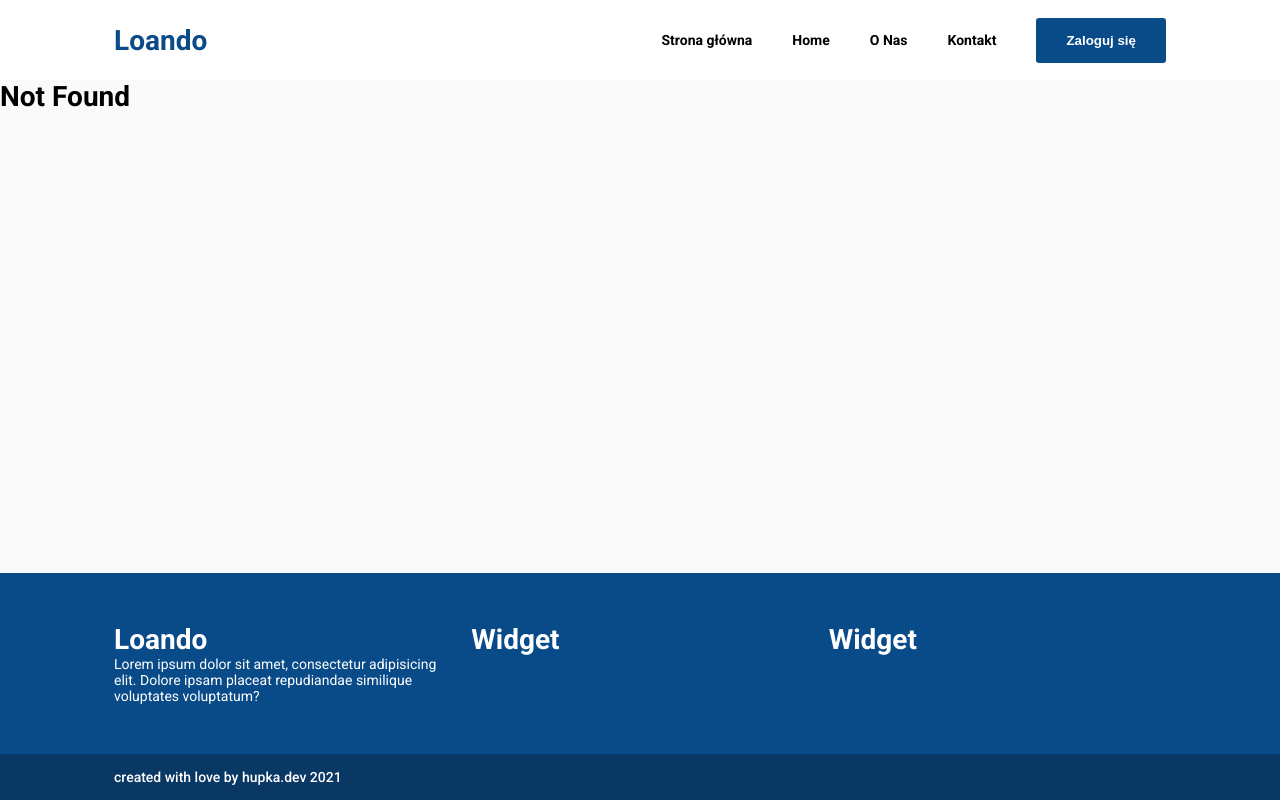
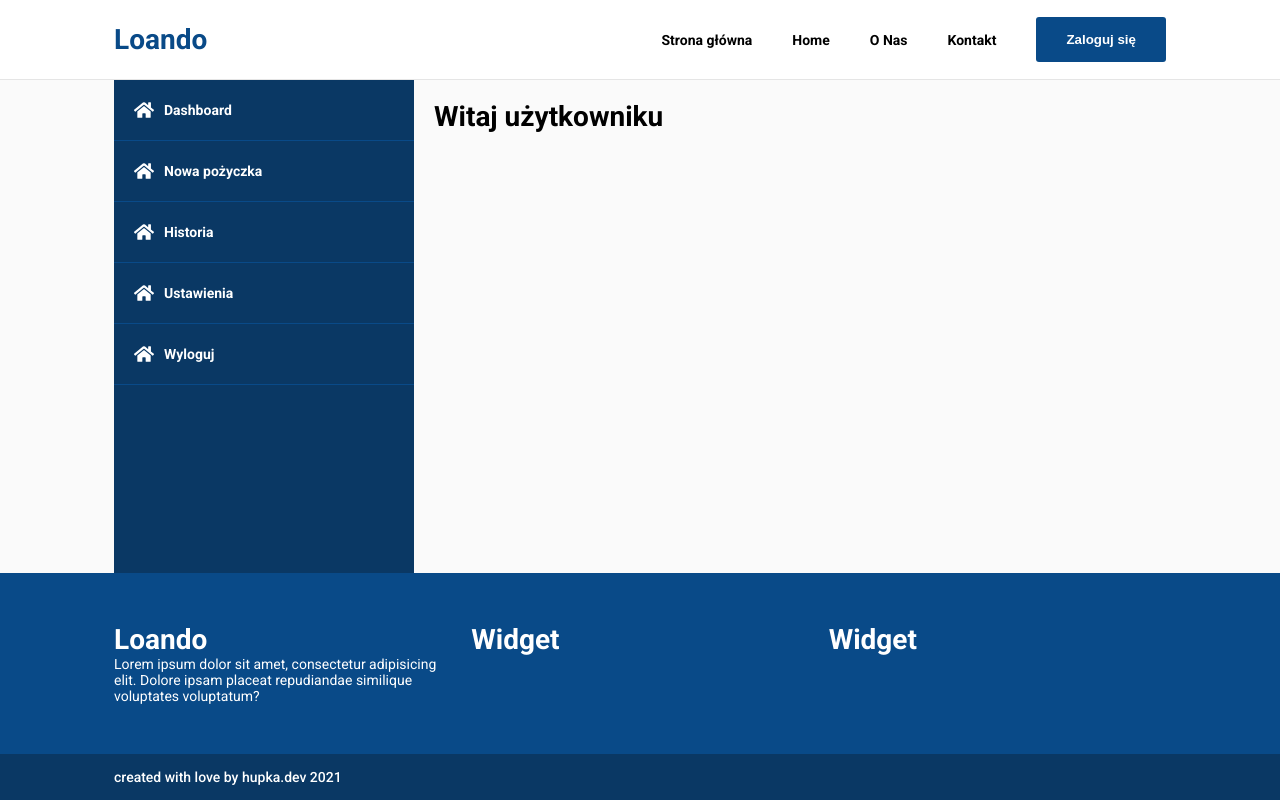
Before and after one commit to arminhupka/loando, a React (Create React App) app: page /konto in a window 1280 px wide. Built offline with nearby package versions, Linux system fonts and the light colour scheme.

Commit message:
- style changes in AccountLayout.js - style changes in Header.js - style changes in Sidebar.js - added new Views

```diff
--- a/src/App.js
+++ b/src/App.js
@@ -9,6 +9,8 @@ import HomeView from './views/HomeView';
 import LoginView from './views/LoginView';
 import RegisterView from './views/RegisterView';
 import ContactView from './views/ContactView';
+import UserProfileView from './views/UserProfileView';
+import UserSettingsView from './views/UserSettingsView';
 import NotFoundView from './views/NotFoundView';
 
 const App = () => (
@@ -25,6 +27,8 @@ const App = () => (
         <Route exact path='/zaloguj' component={LoginView} />
         <Route exact path='/rejestracja' component={RegisterView} />
         <Route exact path='/kontakt' component={ContactView} />
+        <Route exact path='/konto' component={UserProfileView} />
+        <Route exact path='/konto/ustawienia' component={UserSettingsView} />
         <Route exact path='*' component={NotFoundView} />
       </Switch>
     </BrowserRouter>
--- a/src/components/Header/Header.js
+++ b/src/components/Header/Header.js
@@ -17,6 +17,7 @@ const StyledButton = styled.button``;
 const StyledHeader = styled.header`
   height: 8rem;
   background: #fff;
+  border-bottom: 0.1rem solid ${({ theme }) => theme.gray};
 
   ${Container} {
     height: 100%;
--- a/src/components/Header/Nav/Nav.js
+++ b/src/components/Header/Nav/Nav.js
@@ -71,10 +71,39 @@ const StyledItem = styled.li`
       width: 100%;
       height: 0.5rem;
       left: 0;
-      bottom: 0;
+      bottom: -0.1rem;
       display: block;
       background: ${({ theme }) => theme.primaryDark};
     }
+  }
+`;
+
+const StyledAvatar = styled.div`
+  width: 7rem;
+  height: 7rem;
+  margin-right: 1rem;
+  background: ${({ theme }) => theme.primary};
+  border-radius: 50%;
+`;
+
+const InfoWrapper = styled.div`
+  flex: 1 auto;
+  display: flex;
+  flex-direction: column;
+`;
+
+const LoginItem = styled.li`
+  padding: 2rem;
+  display: flex;
+  align-items: center;
+  border-bottom: 0.1rem solid ${({ theme }) => theme.gray};
+
+  span {
+    display: block;
+  }
+
+  @media screen and ${devices.lg} {
+    display: none;
   }
 `;
 
@@ -105,6 +134,15 @@ const Nav = ({ isOpen, onToggle }) => (
   <>
     <StyledNav isOpen={isOpen}>
       <StyledList>
+        <LoginItem>
+          <StyledAvatar />
+          <InfoWrapper>
+            <span>Witaj, nieznajomy</span>
+            <Link to='/zaloguj'>
+              <span>Zaloguj się</span>
+            </Link>
+          </InfoWrapper>
+        </LoginItem>
         <StyledItem>
           <Link to='/'>Strona główna</Link>
         </StyledItem>
--- a/src/components/LoanCalc/LoanCalc.js
+++ b/src/components/LoanCalc/LoanCalc.js
@@ -9,7 +9,6 @@ import Button from '../Elements/Button/Button';
 // Styled Components
 const CalcWrapper = styled.div`
   width: 100%;
-  padding: 2rem;
   display: flex;
   flex-direction: column;
   background: ${({ theme }) => theme.primary};
@@ -29,6 +28,18 @@ const CalcWrapper = styled.div`
 
 const StyledRange = styled.input`
   width: 100%;
+`;
+
+const TopWrapper = styled.div`
+  padding: 2rem;
+  display: flex;
+  flex-direction: column;
+`;
+
+const InfoWrapper = styled.div`
+  padding: 2rem;
+  color: initial;
+  background: #fff;
 `;
 
 const Row = styled.div`
@@ -56,6 +67,7 @@ const LoanCalc = () => {
 
   return (
     <CalcWrapper>
+      <TopWrapper>
         <h2>Ile kosztuje pożyczka?</h2>
         <Row>
           <span>Pożyczasz</span>
@@ -68,6 +80,12 @@ const LoanCalc = () => {
         </Row>
         <StyledRange type='range' min={5} max={30} step={5} value={days} onChange={handleDaysRange} />
         <Button alternative>Weź pożyczkę</Button>
+      </TopWrapper>
+      <InfoWrapper>
+        Lorem ipsum dolor sit amet, consectetur adipisicing elit. A accusamus molestias sunt temporibus velit voluptatum. Aut
+        ducimus enim nam soluta. Lorem ipsum dolor sit amet, consectetur adipisicing elit. Consequuntur culpa cupiditate dicta
+        dolore nihil vero?
+      </InfoWrapper>
     </CalcWrapper>
   );
 };
--- a/src/components/LoginForm/LoginForm.js
+++ b/src/components/LoginForm/LoginForm.js
@@ -1,20 +1,19 @@
-import React from 'react';
+import React, { useState } from 'react';
 import styled from 'styled-components';
-import { Link } from 'react-router-dom';
+import { Link, Redirect } from 'react-router-dom';
 
 // Components
 import Button from '../Elements/Button/Button';
 import Input from '../Elements/Input/Input';
+import devices from '../../styles/devices';
 
 const StyledForm = styled.form`
   width: 100%;
-  max-width: 50rem;
   padding: 2rem;
   display: flex;
   flex-direction: column;
   background: #fff;
   box-shadow: 0 2rem 6rem rgba(0, 0, 0, 0.05);
-  //border: 0.1rem solid ${({ theme }) => theme.primary};
 
   h1 {
     text-align: center;
@@ -30,18 +29,65 @@ const StyledForm = styled.form`
       margin-bottom: 0;
     }
   }
+
+  @media screen and ${devices.lg} {
+    max-width: 50rem;
+  }
 `;
 
-const LoginForm = () => (
-  <StyledForm>
+const LoginForm = () => {
+  const [email, setEmail] = useState('');
+  const [password, setPassword] = useState('');
+  const [error, setError] = useState('');
+  const [isAuth, setIsAuth] = useState(false);
+
+  const handleInput = (e) => {
+    const { name, value } = e.target;
+
+    switch (name) {
+      case 'email': {
+        setEmail(value);
+        break;
+      }
+      case 'password': {
+        setPassword(value);
+        break;
+      }
+      default: {
+        break;
+      }
+    }
+  };
+
+  const handleForm = (e) => {
+    e.preventDefault();
+
+    if (!email.includes('@')) {
+      setError('email is not email');
+      setTimeout(() => {
+        setError('');
+      }, 3000);
+    }
+
+    setIsAuth(true);
+  };
+
+  if (isAuth) {
+    return <Redirect to='/' />;
+  }
+
+  return (
+    <StyledForm onSubmit={handleForm}>
       <h1>Zaloguj</h1>
-    <Input type='text' placeholder='adres email' />
-    <Input type='password' placeholder='hasło' />
+      <p>{error}</p>
+      <Input type='text' placeholder='adres email' name='email' value={email} onChange={handleInput} />
+      <Input type='password' placeholder='hasło' name='password' value={password} onChange={handleInput} />
       <Button>Zaloguj</Button>
       <span>
         Nie masz konta? <Link to='/rejestracja'>Zarejestruj się</Link>
       </span>
     </StyledForm>
   );
+};
 
 export default LoginForm;
--- /dev/null
+++ b/src/components/Sidebar/Sidebar.js
@@ -0,0 +1,69 @@
+import React from 'react';
+import styled from 'styled-components';
+import { Link } from 'react-router-dom';
+import { FaHome } from 'react-icons/fa';
+
+const SidebarWrapper = styled.aside`
+  height: 100%;
+  width: 100%;
+  max-width: 30rem;
+  color: #fff;
+  background: ${({ theme }) => theme.primaryDark};
+`;
+
+const StyledList = styled.ul``;
+
+const StyledItem = styled.li`
+  font-weight: 600;
+  border-bottom: 0.1rem solid ${({ theme }) => theme.primary};
+
+  a {
+    padding: 2rem;
+    display: flex;
+    align-items: center;
+  }
+
+  svg {
+    margin-right: 1rem;
+    font-size: 2rem;
+  }
+
+  :hover {
+    background: ${({ theme }) => theme.primary};
+    border-bottom: 0.1rem solid ${({ theme }) => theme.primaryDark};
+  }
+`;
+
+const Sidebar = () => (
+  <SidebarWrapper>
+    <StyledList>
+      <StyledItem>
+        <Link to='/konto'>
+          <FaHome /> Dashboard
+        </Link>
+      </StyledItem>
+      <StyledItem>
+        <Link to='/konto/ustawienia'>
+          <FaHome /> Nowa pożyczka
+        </Link>
+      </StyledItem>
+      <StyledItem>
+        <Link to='/konto/ustawienia'>
+          <FaHome /> Historia
+        </Link>
+      </StyledItem>
+      <StyledItem>
+        <Link to='/konto/ustawienia'>
+          <FaHome /> Ustawienia
+        </Link>
+      </StyledItem>
+      <StyledItem>
+        <Link to='/'>
+          <FaHome /> Wyloguj
+        </Link>
+      </StyledItem>
+    </StyledList>
+  </SidebarWrapper>
+);
+
+export default Sidebar;
--- /dev/null
+++ b/src/layouts/AccountLayout.js
@@ -0,0 +1,50 @@
+import React from 'react';
+import PropTypes from 'prop-types';
+import styled, { ThemeProvider } from 'styled-components';
+
+import theme from '../styles/theme';
+import { Container } from '../styles/GlobalStyle';
+
+// Components
+import Header from '../components/Header/Header';
+import Footer from '../components/Footer/Footer';
+import Sidebar from '../components/Sidebar/Sidebar';
+import devices from '../styles/devices';
+
+// Styled Components
+const Content = styled.div`
+  flex: 1 auto;
+
+  @media screen and ${devices.lg} {
+    display: flex;
+  }
+
+  ${Container} {
+    display: flex;
+  }
+`;
+
+const ChildrenContent = styled.main`
+  @media screen and ${devices.lg} {
+    padding: 2rem;
+  }
+`;
+
+const AccountLayout = ({ children }) => (
+  <ThemeProvider theme={theme}>
+    <Header />
+    <Content>
+      <Container>
+        <Sidebar />
+        <ChildrenContent>{children}</ChildrenContent>
+      </Container>
+    </Content>
+    <Footer />
+  </ThemeProvider>
+);
+
+AccountLayout.propTypes = {
+  children: PropTypes.node.isRequired,
+};
+
+export default AccountLayout;
--- /dev/null
+++ b/src/views/UserProfileView.js
@@ -0,0 +1,13 @@
+import React from 'react';
+
+// Components
+import AccountLayout from '../layouts/AccountLayout';
+// import { Container } from '../styles/GlobalStyle';
+
+const UserProfileView = () => (
+  <AccountLayout>
+    <h1>Witaj użytkowniku</h1>
+  </AccountLayout>
+);
+
+export default UserProfileView;
--- /dev/null
+++ b/src/views/UserSettingsView.js
@@ -0,0 +1,12 @@
+import React from 'react';
+
+// Components
+import AccountLayout from '../layouts/AccountLayout';
+
+const UserSettingsView = () => (
+  <AccountLayout>
+    <h1>User Settings</h1>
+  </AccountLayout>
+);
+
+export default UserSettingsView;
```
Lines whose indentation alone changed are shown as unchanged.
